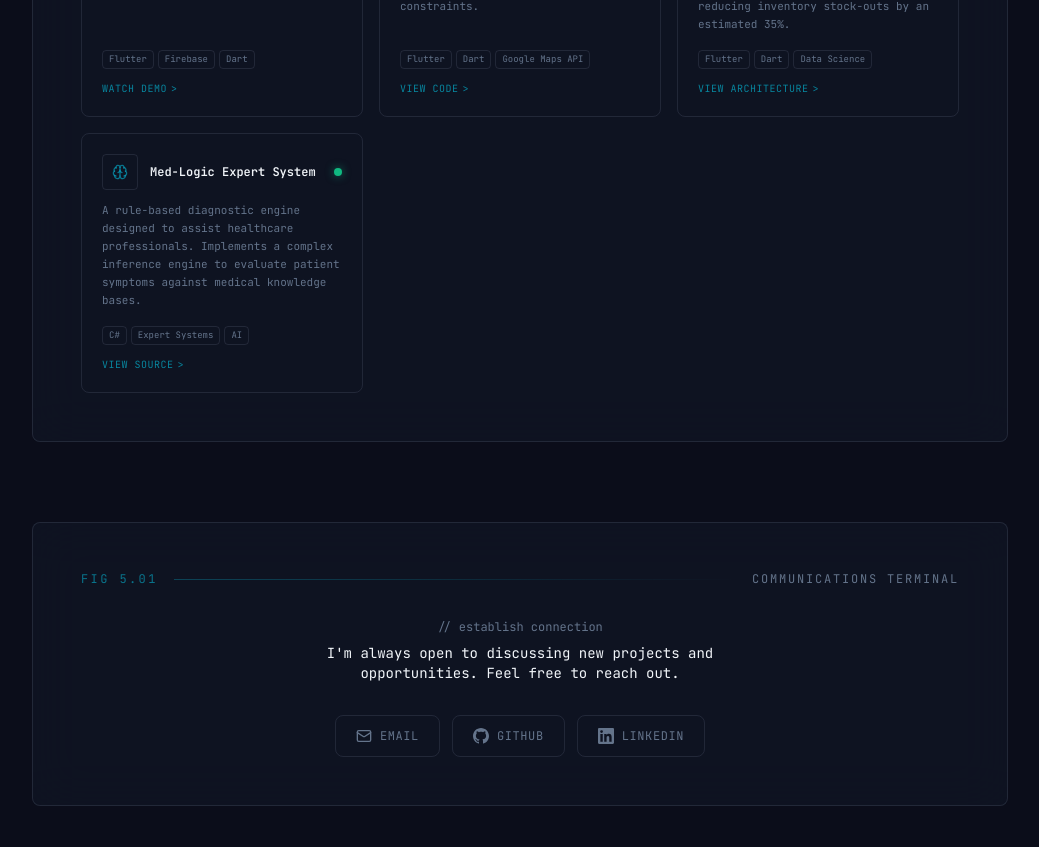
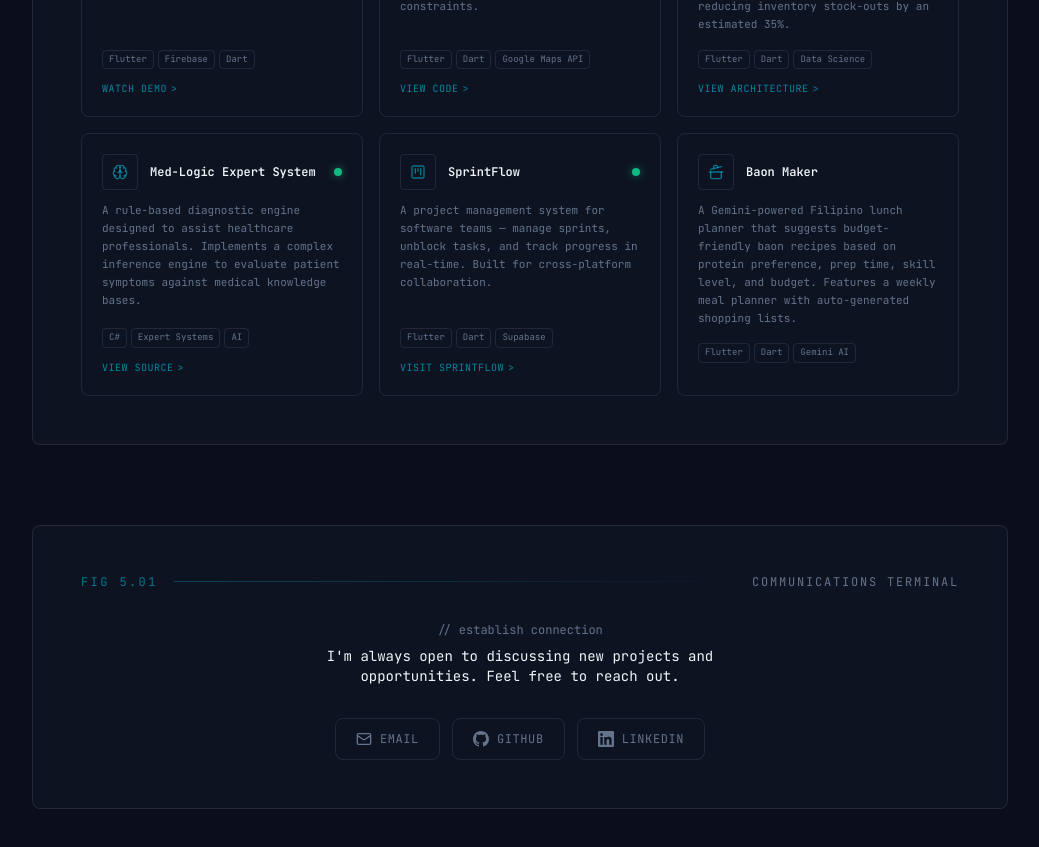
Before and after one commit to coderjay26/profile, a React (Vite) app: page / in a window 1280 px wide. Shown: the part 4180-5027 px from the top of the page, without its empty margins (120-1159 px from the left). Built offline with nearby package versions, Linux system fonts and the light colour scheme.

Commit message:
Add SprintFlow and Baon Maker projects

```diff
--- a/src/components/Projects.tsx
+++ b/src/components/Projects.tsx
@@ -11,6 +11,8 @@ const iconMap: Record<string, Lucide.LucideIcon> = {
   MapPin: Lucide.MapPin,
   Stethoscope: Lucide.Stethoscope,
   Brain: Lucide.Brain,
+  KanbanSquare: Lucide.KanbanSquare,
+  CookingPot: Lucide.CookingPot,
 };
 
 export function Projects() {
--- a/src/data/portfolio.ts
+++ b/src/data/portfolio.ts
@@ -131,4 +131,20 @@ export const projects = [
     link: "https://github.com/coderjay26/Mediacal-Diagnosis",
     linkLabel: "View Source",
   },
+  {
+    icon: "KanbanSquare",
+    name: "SprintFlow",
+    description: "A project management system for software teams — manage sprints, unblock tasks, and track progress in real-time. Built for cross-platform collaboration.",
+    stack: ["Flutter", "Dart", "Supabase"],
+    link: "https://sprintflow.jj-automation-solutions.online/",
+    linkLabel: "Visit SprintFlow",
+  },
+  {
+    icon: "CookingPot",
+    name: "Baon Maker",
+    description: "A Gemini-powered Filipino lunch planner that suggests budget-friendly baon recipes based on protein preference, prep time, skill level, and budget. Features a weekly meal planner with auto-generated shopping lists.",
+    stack: ["Flutter", "Dart", "Gemini AI"],
+    link: "",
+    linkLabel: "",
+  },
 ] as const;
```
